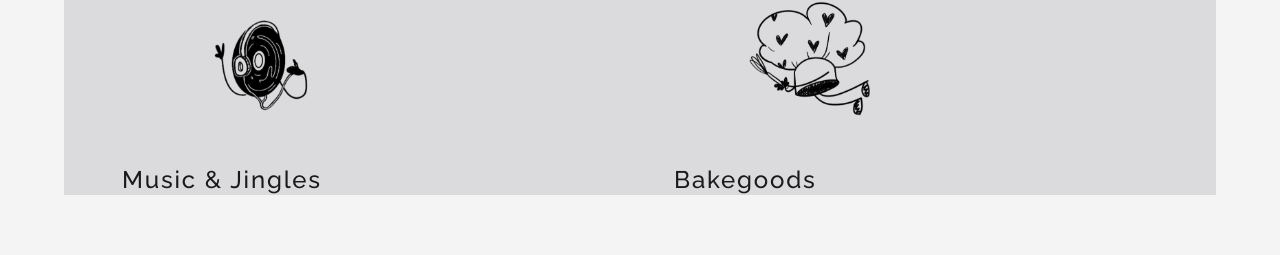
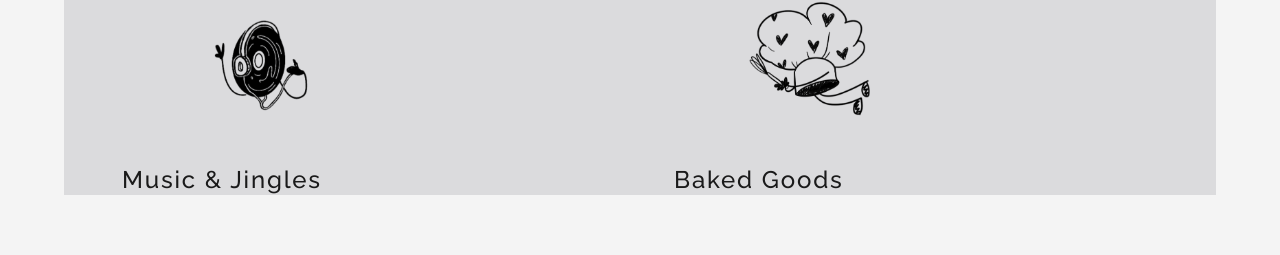
Before and after one commit to BraianPerez97/CoquiArts, a React (Create React App) app in the folder coqui-arts/: page / in a window 1280 px wide. Shown: the part 1280-1535 px from the top of the page. Built offline with nearby package versions, Linux system fonts and the light colour scheme; no server answers; a web font is replaced by a local one.

Commit message:
modified user model, category model, and modified schema and seed files

```diff
--- a/coqui-arts/src/components/Categories.js
+++ b/coqui-arts/src/components/Categories.js
@@ -34,7 +34,7 @@ const categories = [
   },
   {
     photo: Bake,
-    name: "Bakegoods",
+    name: "Baked Goods",
     description:
       "Lorem ipsum dolor sit amet, consectetur adipiscing elit, sed doeiusmod tempor incididunt ut labore et dolore magna aliqua. Nislsuscipit adipiscing bibendum est.",
   },
```
